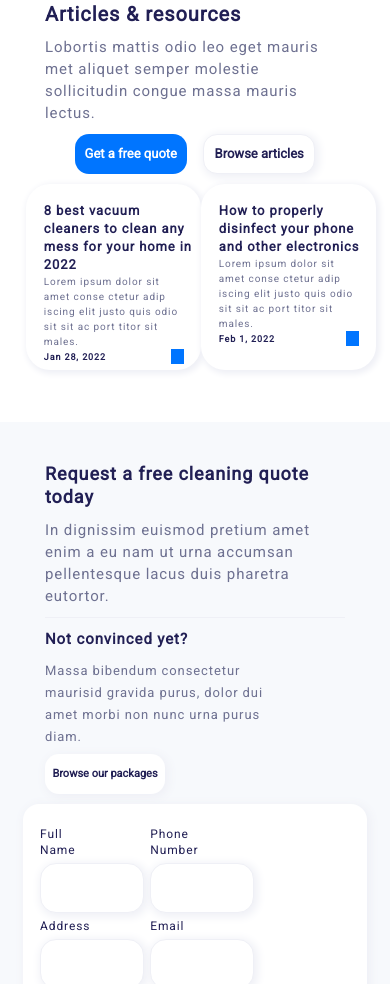
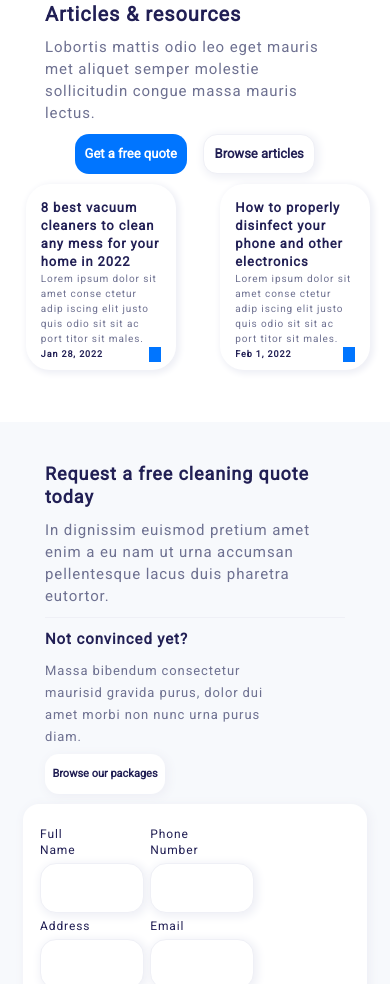
Before and after one commit to behoiandavid/mini-project3, a plain HTML site: page index.html in a window 390 px wide. Shown: the part 2993-3977 px from the top of the page. Drawn offline with Linux system fonts and the light colour scheme.

```diff
--- a/css/style.css
+++ b/css/style.css
@@ -3067,7 +3067,7 @@
     }
 
     .section7-block-bottom h2 {
-        width: 150px;
+        width: 132px;
         font-size: 13px;
         line-height: 18.01px;
         font-weight: 700;
@@ -3093,7 +3093,7 @@
         border-radius: 24px;
         box-shadow: 2px 2px 6px 2px var(--antiflashwhite);
         top: 10px;
-        width: 175px;
+        width: 150px;
         margin-left: 2%;
         height: 186px;
     }
```
